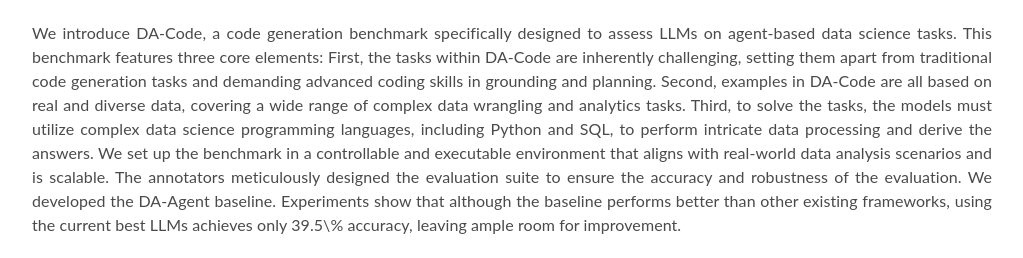
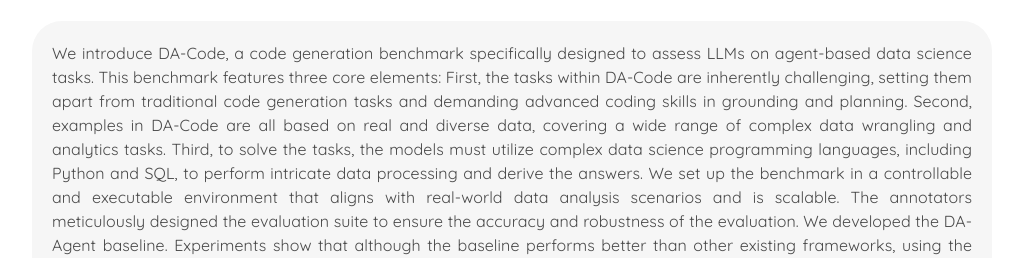
Before and after one commit to da-code-bench/da-code-bench.github.io, a plain HTML site: page index.html in a window 1280 px wide. Shown: the part 542-800 px from the top of the page, without its empty margins (128-1151 px from the left). Drawn offline with nearby package versions, Linux system fonts and the light colour scheme; some icons are missing; a web font is replaced by a local one.

Commit message:
add abstract boarder

```diff
--- a/index.html
+++ b/index.html
@@ -27,7 +27,7 @@
   <link rel="stylesheet" href="./static/css/bulma-carousel.min.css">
   <link rel="stylesheet" href="./static/css/bulma-slider.min.css">
   <link rel="stylesheet" href="./static/css/fontawesome.all.min.css">
-
+  <link href="https://fonts.googleapis.com/css2?family=Quicksand:wght@400;700&display=swap" rel="stylesheet">
   <link rel="stylesheet" href="https://cdn.jsdelivr.net/gh/jpswalsh/academicons@1/css/academicons.min.css">
   <link rel="stylesheet" href="./static/css/index.css">
   <link rel="icon" href="static/images/favicon.png">
@@ -131,7 +131,7 @@
     <div class="columns is-centered has-text-centered">
       <div class="column is-full-width">
         <h2 class="title is-3">Abstract</h2>
-        <div class="content has-text-justified">
+        <div class="content has-text-justified" style="background-color: #f6f6f6; border-radius: 30px; padding: 20px; font-family: 'Quicksand', sans-serif;">
           <md-block>
             We introduce DA-Code, a code generation benchmark specifically designed to assess LLMs on agent-based data science tasks. This benchmark features three core elements:
             First, the tasks within DA-Code are inherently challenging, setting them apart from traditional code generation tasks and demanding advanced coding skills in grounding and planning.
@@ -139,7 +139,7 @@
             Third, to solve the tasks, the models must utilize complex data science programming languages, including Python and SQL, to perform intricate data processing and derive the answers.
             We set up the benchmark in a controllable and executable environment that aligns with real-world data analysis scenarios and is scalable.
             The annotators meticulously designed the evaluation suite to ensure the accuracy and robustness of the evaluation.
-            We developed the DA-Agent baseline. Experiments show that although the baseline performs better than other existing frameworks, using the current best LLMs achieves only 39.5\% accuracy, leaving ample room for improvement.
+            We developed the DA-Agent baseline. Experiments show that although the baseline performs better than other existing frameworks, using the current best LLMs achieves only 39.5% accuracy, leaving ample room for improvement.
           </md-block>
         </div>
       </div>
```
